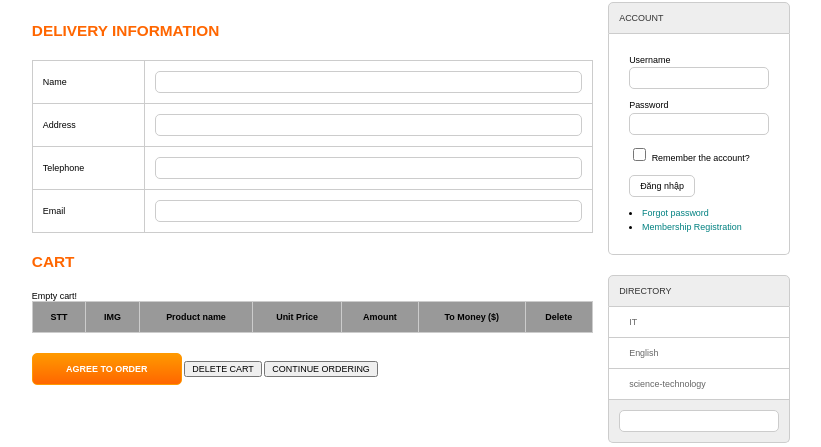
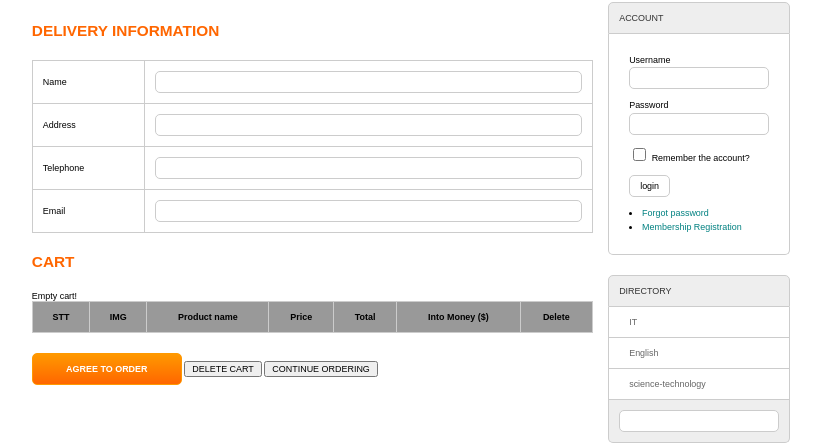
Before and after one commit to nguyennhathuy123/Online_Books, a PHP site: page /cart.php in a window 1280 px wide. Shown: the part 134-581 px from the top of the page, without its empty margins (229-1050 px from the left). Run offline with PHP 8.4, Linux system fonts and the light colour scheme; lists and menus that the app fills with data are empty.

Commit message:
first commit

```diff
--- a/cart.php
+++ b/cart.php
@@ -131,9 +131,9 @@
                             <th>STT</th>
                             <th>IMG</th>
                             <th>Product name</th>
-                            <th>Unit Price</th>
-                            <th>Amount</th>
-                            <th>To Money ($)</th>
+                            <th>Price</th>
+                            <th>Total</th>
+                            <th>Into Money ($)</th>
                             <th>Delete</th>
                         </tr>
                         <?php showgiohang(); ?>
@@ -179,7 +179,7 @@
                             <div class="row mb10">
                                 <input type="checkbox" name=""> Remember the account?</div>
                             <div class="row mb10">
-                                <input type="submit" value="Đăng nhập">
+                                <input type="submit" value="login">
                             </div>
                         </form>
                         <li>
--- a/search.php
+++ b/search.php
@@ -24,11 +24,6 @@ if (isset($_GET['searchTerm'])) {
             echo '<p>'.$title.'</p>
             <img src = ../Oline_Books/uploads/cover/'.$image.'>
             <p>'.$description.'</p>';
-
-
-
-
-
         }
     } else {
         echo "<p>No results found.</p>";
```
